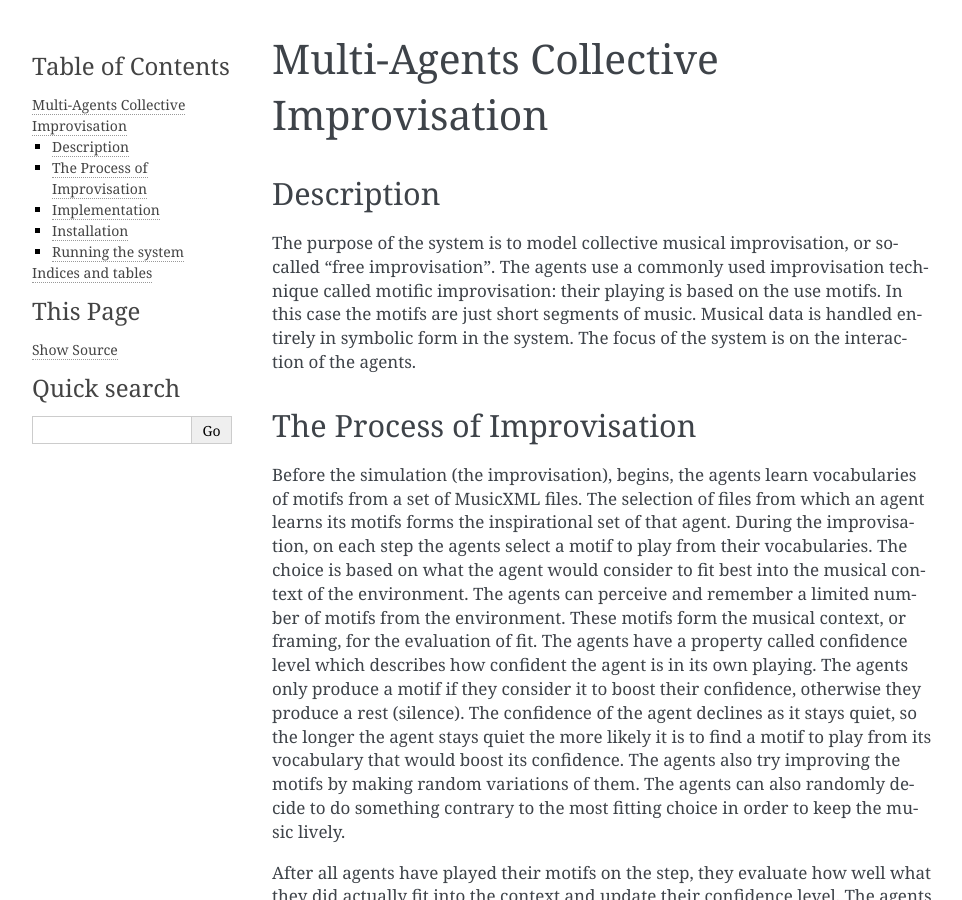
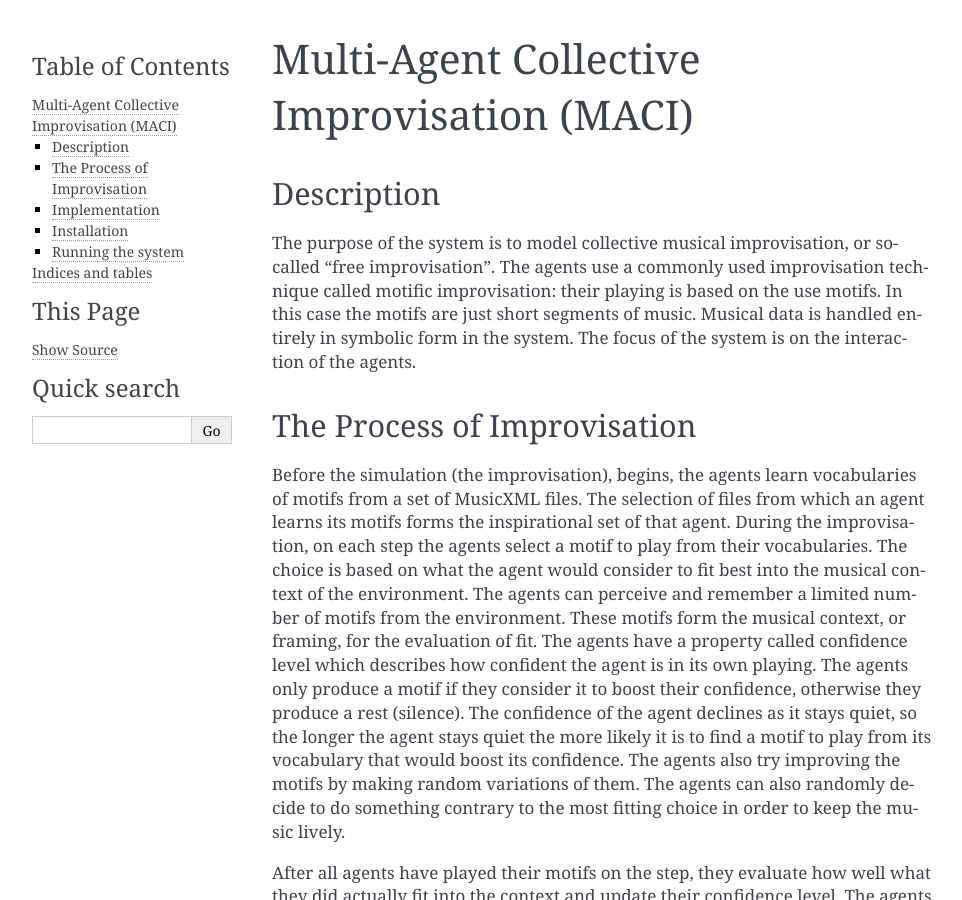
Before and after one commit to OtsoBjorklund/CCMAS_project, a Sphinx documentation site: the page built from docs/index.rst, in a window 1280 px wide and 900 px high. Shown: the whole window, without its empty margins (148-1110 px from the left). Built offline with Sphinx 7.4.7, drawn with Linux system fonts in a browser that asks for light colours; pages that are not in the unit, such as notebooks, are missing from menus.

Commit message:
Fix title

```diff
--- a/docs/index.rst
+++ b/docs/index.rst
@@ -3,7 +3,7 @@
    You can adapt this file completely to your liking, but it should at least
    contain the root `toctree` directive.
 
-Multi-Agents Collective Improvisation
+Multi-Agent Collective Improvisation (MACI)
 ================================
 
 Description
```
